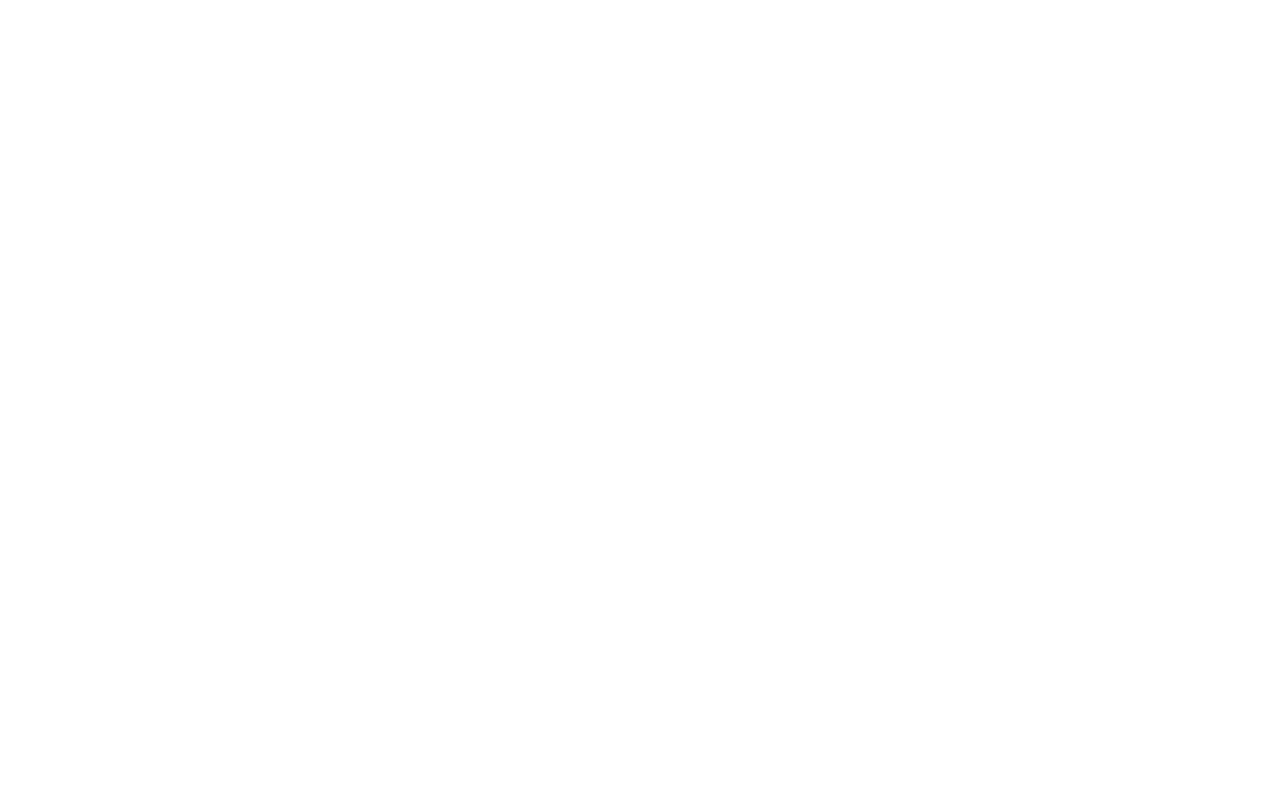
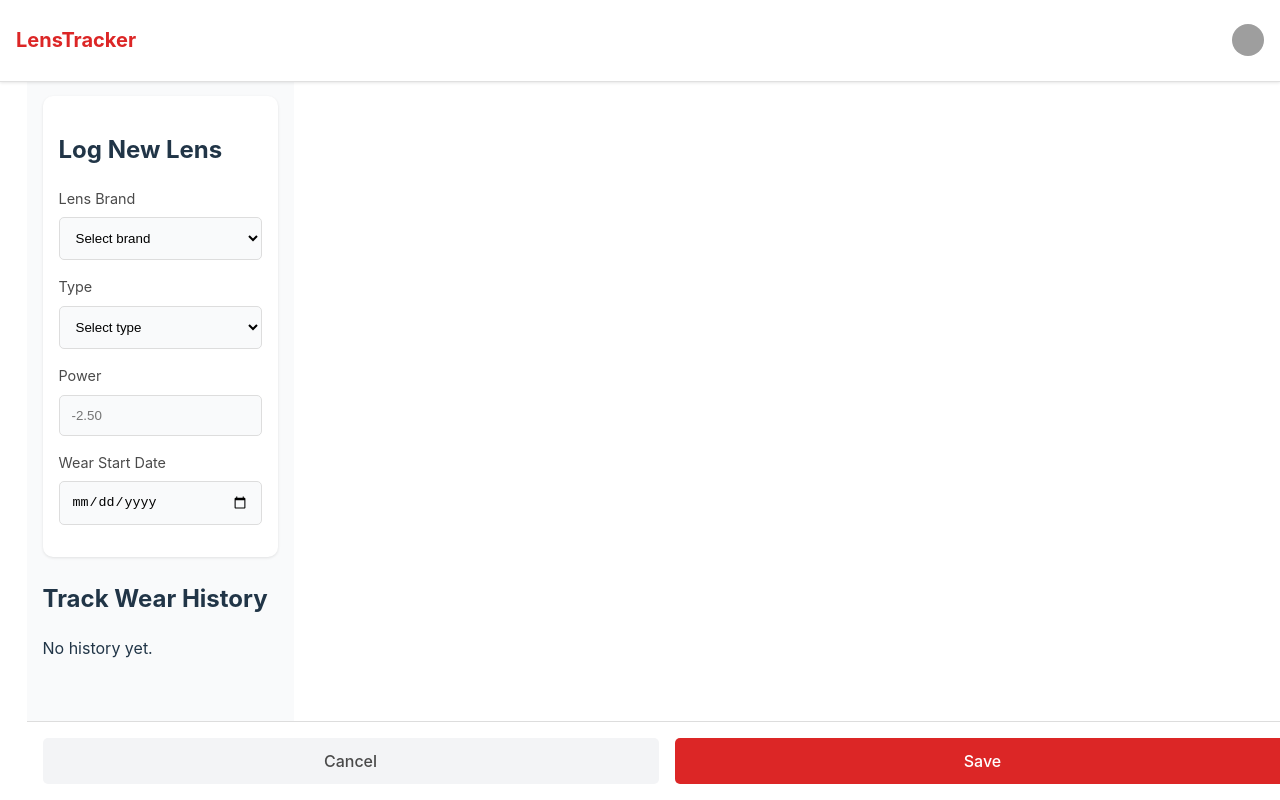
Before and after one commit to eradaeva1/lenstracker-elizaveta-radaeva, a React (Vite) app: page /lenses in a window 1280 px wide. Before the commit this address had no page. Built offline with nearby package versions, Linux system fonts and the light colour scheme; grey boxes are pictures that could not be loaded.

Commit message:
creat functions and styling for lenses and reminder pages

```diff
--- a/src/App.jsx
+++ b/src/App.jsx
@@ -1,13 +1,14 @@
 import React from 'react';
 import { BrowserRouter as Router, Route, Routes } from 'react-router-dom';
 import HomePage from '../src/pages/HomePage.jsx';
-// import Header from './components/Header/Header.jsx';
+import LensesPage from '../src/pages/LensesPage.jsx';
 
 function App() {
   return (
     <Router>
       <Routes>
         <Route path="/" element={<HomePage />} />
+        <Route path="/lenses" element={<LensesPage />} />
         {/* <Route path="/login" element={<LoginPage />} />
         <Route path="/signup" element={<SignupPage />} />
         <Route path="/users" element={<UserPage />} />
--- /dev/null
+++ b/src/components/Footer/FooterLensesPage.jsx
@@ -0,0 +1,10 @@
+import React from "react";
+
+const Footer = () => (
+  <footer className="footer">
+    <button className="cancel-btn">Cancel</button>
+    <button className="save-btn">Save</button>
+  </footer>
+);
+
+export default Footer;
--- /dev/null
+++ b/src/components/HeaderLensesPage/HeaderLensesPage.jsx
@@ -0,0 +1,13 @@
+import React from "react";
+
+const Header = () => (
+  <header className="header">
+    <div className="header__content">
+      <i className="fa-solid fa-chevron-left"></i>
+      <h1>Lens Tracking</h1>
+      <i className="fa-regular fa-circle-question"></i>
+    </div>
+  </header>
+);
+
+export default Header;
--- a/src/components/HeroSection/HeroSection.jsx
+++ b/src/components/HeroSection/HeroSection.jsx
@@ -1,4 +1,5 @@
 import React, { useState, useEffect } from "react";
+import { useNavigate } from "react-router-dom"; // Import useNavigate
 import axios from "axios";
 import "./HeroSection.scss";
 
@@ -37,7 +38,7 @@
   }
 
   try {
-    const response = await axios.get(`${API_URL}/users/me`, {
+    const response = await axios.get(`${API_URL}/users`, {
       headers: {
         'Authorization': `Bearer ${token}`,
       },
@@ -52,9 +53,11 @@
 
 function HeroSection() {
   const [lensesData, setLensesData] = useState(null); // Store fetched lenses data
+  const [username, setUsername] = useState("Guest"); // Default to "Guest"
   const [isLoading, setIsLoading] = useState(false); // Loading state
   const [error, setError] = useState(null); // Error state
-  const [username, setUsername] = useState("Guest"); // Default to "Guest"
+
+  const navigate = useNavigate(); // Hook for navigation
 
   useEffect(() => {
     const getUserData = async () => {
@@ -68,7 +71,7 @@
       }
     };
 
-    getUserData(); // Call function to fetch user data when component mounts
+    getUserData(); // Fetch user data when component mounts
   }, []);
 
   const handleTrackLenses = async () => {
@@ -78,6 +81,7 @@
     try {
       const data = await fetchLensesData(); // Fetch lenses data
       setLensesData(data); // Store fetched data in state
+      navigate("/lenses", { state: { lensesData: data } }); // Navigate to LensPage and pass lenses data
     } catch (error) {
       setError(error.message); // Set error if fetch fails
     } finally {
@@ -97,7 +101,7 @@
         <h2 className="hero__name">{username}</h2> {/* Show username or "Guest" */}
         <button
           className="hero__button"
-          onClick={handleTrackLenses} // Trigger the fetch on click
+          onClick={handleTrackLenses} // Trigger the fetch and navigation
         >
           Track Your Lenses
         </button>
@@ -105,12 +109,6 @@
 
       {isLoading && <p>Loading...</p>} {/* Show loading text while fetching */}
       {error && <p>Error: {error}</p>} {/* Show error if fetch fails */}
-      {lensesData && (
-        <div>
-          <h3>Lenses Data:</h3>
-          <pre>{JSON.stringify(lensesData, null, 2)}</pre> {/* Display lenses data */}
-        </div>
-      )}
     </section>
   );
 };
--- /dev/null
+++ b/src/components/LensForm/LensForm.jsx
@@ -0,0 +1,42 @@
+import React from "react";
+
+const LensForm = ({ formData, handleChange }) => (
+  <section className="lens-form">
+    <h2>Log New Lens</h2>
+    <div className="input-group">
+      <label>Lens Brand</label>
+      <select name="brand" value={formData.brand} onChange={handleChange}>
+        <option value="">Select brand</option>
+        <option value="Acuvue">Acuvue</option>
+        <option value="Air Optix">Air Optix</option>
+        <option value="Biofinity">Biofinity</option>
+      </select>
+    </div>
+    <div className="input-group">
+      <label>Type</label>
+      <select name="type" value={formData.type} onChange={handleChange}>
+        <option value="">Select type</option>
+        <option value="Daily">Daily</option>
+        <option value="Bi-weekly">Bi-weekly</option>
+        <option value="Monthly">Monthly</option>
+      </select>
+    </div>
+    <div className="input-group">
+      <label>Power</label>
+      <input
+        type="number"
+        name="power"
+        step="0.25"
+        value={formData.power}
+        onChange={handleChange}
+        placeholder="-2.50"
+      />
+    </div>
+    <div className="input-group">
+      <label>Wear Start Date</label>
+      <input type="date" name="startDate" value={formData.startDate} onChange={handleChange} />
+    </div>
+  </section>
+);
+
+export default LensForm;
--- /dev/null
+++ b/src/components/LensHistory/LensHistory.jsx
@@ -0,0 +1,31 @@
+import React from "react";
+
+const LensHistory = ({ lenses, token }) => (
+  <section className="lens-history">
+    <h2>Track Wear History</h2>
+    {token ? (
+      lenses.length > 0 ? (
+        lenses.map((lens, index) => (
+          <div className="lens-history__item" key={index}>
+            <div className="lens-history__details">
+              <div>
+                <h3>{lens.brand}</h3>
+                <p>{lens.type} • {lens.power}</p>
+              </div>
+              <span className={lens.status === "Active" ? "active" : "replaced"}>
+                {lens.status === "Active" ? `Replace in ${lens.daysLeft} days` : "Replaced"}
+              </span>
+            </div>
+            <p>Worn since: {lens.startDate}</p>
+          </div>
+        ))
+      ) : (
+        <p>No history yet.</p>
+      )
+    ) : (
+      <p>No history yet.</p>
+    )}
+  </section>
+);
+
+export default LensHistory;
--- a/src/pages/LensesPage.jsx
+++ b/src/pages/LensesPage.jsx
@@ -0,0 +1,85 @@
+// import React, { useLocation } from "react";
+// // import "./LensPage.scss";
+
+// function LensPage() {
+//   const location = useLocation(); // Get the passed data
+//   const { lensesData } = location.state || {}; // Extract lenses data
+
+//   return (
+//     <section className="lens-page">
+//       <h2 className="lens-page__title">Your Lenses</h2>
+
+//       {lensesData ? (
+//         <div>
+//           <h3>Lenses Data:</h3>
+//           <pre>{JSON.stringify(lensesData, null, 2)}</pre> {/* Display lenses data */}
+//         </div>
+//       ) : (
+//         <p>No lenses data found.</p>
+//       )}
+//     </section>
+//   );
+// }
+
+// export default LensPage;
+
+import React, { useState, useEffect } from "react";
+import { useLocation } from "react-router-dom";
+import axios from "axios";
+import "./LensesPage.scss";
+// import HeaderLensesPage from "../../src/components/HeaderLensesPage/HeaderLensesPage";
+import LensForm from "../../src/components/LensForm/LensForm";
+import LensHistory from "../../src/components/LensHistory/LensHistory";
+import FooterLensesPage from "../../src/components/Footer/FooterLensesPage";
+import Header from "../../src/components/Header/Header";
+
+
+const API_URL = import.meta.env.VITE_API_URL;
+
+const LensesPage = () => {
+  const location = useLocation();
+  const { lensesData } = location.state || {};
+
+  const [lenses, setLenses] = useState(lensesData || []);
+  const [formData, setFormData] = useState({
+    brand: "",
+    type: "",
+    power: "",
+    startDate: "",
+  });
+
+  const token = localStorage.getItem("jwt");
+
+  useEffect(() => {
+    if (!lensesData && token) {
+      const fetchLensesData = async () => {
+        try {
+          const response = await axios.get(`${API_URL}/lenses`, {
+            headers: { Authorization: `Bearer ${token}` },
+          });
+          setLenses(response.data);
+        } catch (error) {
+          console.error("Error fetching lenses data:", error);
+        }
+      };
+      fetchLensesData();
+    }
+  }, [token, lensesData]);
+
+  const handleChange = (e) => {
+    setFormData({ ...formData, [e.target.name]: e.target.value });
+  };
+
+  return (
+    <div className="lens-tracking-container">
+      <Header />
+      <main className="main-content">
+        <LensForm formData={formData} handleChange={handleChange} />
+        <LensHistory lenses={lenses} token={token} />
+      </main>
+      <FooterLensesPage />
+    </div>
+  );
+};
+
+export default LensesPage;
--- /dev/null
+++ b/src/pages/LensesPage.scss
@@ -0,0 +1,101 @@
+
+
+.lens-tracking-container {
+    background-color: #f9fafb;
+    min-height: 100vh;
+    display: flex;
+    flex-direction: column;
+  }
+
+  .header {
+    background: white;
+    box-shadow: 0 1px 3px rgba(0, 0, 0, 0.1);
+    padding: 1rem;
+    position: fixed;
+    width: 100%;
+    top: 0;
+    z-index: 50;
+    .header__content {
+      display: flex;
+      justify-content: space-between;
+      align-items: center;
+    }
+  }
+
+  .main-content {
+    padding: 5rem 1rem 3rem;
+  }
+
+  .lens-form {
+    background: white;
+    padding: 1rem;
+    border-radius: 10px;
+    box-shadow: 0 1px 3px rgba(0, 0, 0, 0.1);
+    margin-top: 1rem;
+
+    .input-group {
+      margin-bottom: 1rem;
+      label {
+        display: block;
+        font-size: 0.9rem;
+        color: #4a4a4a;
+        margin-bottom: 0.5rem;
+      }
+      input, select {
+        width: 100%;
+        padding: 0.75rem;
+        border: 1px solid #ddd;
+        border-radius: 5px;
+        background: #f9fafb;
+      }
+    }
+  }
+
+  .lens-history {
+    margin-top: 1.5rem;
+    margin-bottom: 4rem;
+    .lens-history__item {
+      background: white;
+      padding: 1rem;
+      border-radius: 10px;
+      box-shadow: 0 1px 3px rgba(0, 0, 0, 0.1);
+      margin-bottom: 1rem;
+      .lens-history__details {
+        display: flex;
+        justify-content: space-between;
+        align-items: center;
+        .active {
+          color: red;
+        }
+        .replaced {
+          color: gray;
+        }
+      }
+    }
+  }
+
+  .footer {
+    position: fixed;
+    bottom: 0;
+    width: 100%;
+    background: white;
+    border-top: 1px solid #ddd;
+    padding: 1rem;
+    display: flex;
+    gap: 1rem;
+    .cancel-btn, .save-btn {
+      flex: 1;
+      padding: 0.75rem;
+      border-radius: 5px;
+      font-weight: 500;
+      text-align: center;
+    }
+    .cancel-btn {
+      background: #f3f4f6;
+      color: #4a4a4a;
+    }
+    .save-btn {
+      background: #dc2626;
+      color: white;
+    }
+  }
```
Also changed, not shown: src/styles/partials/_variables.scss (+19 -0 lines), src/pages/ReminderPage.scss (added).
